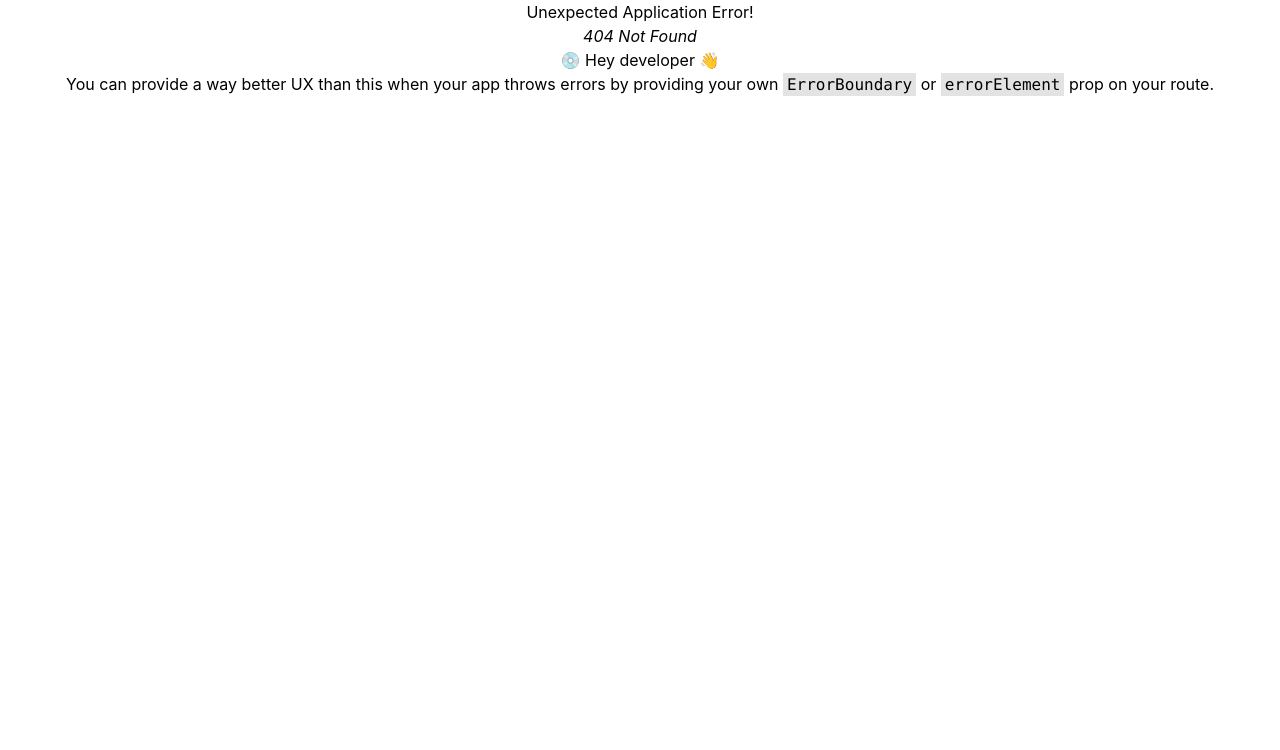
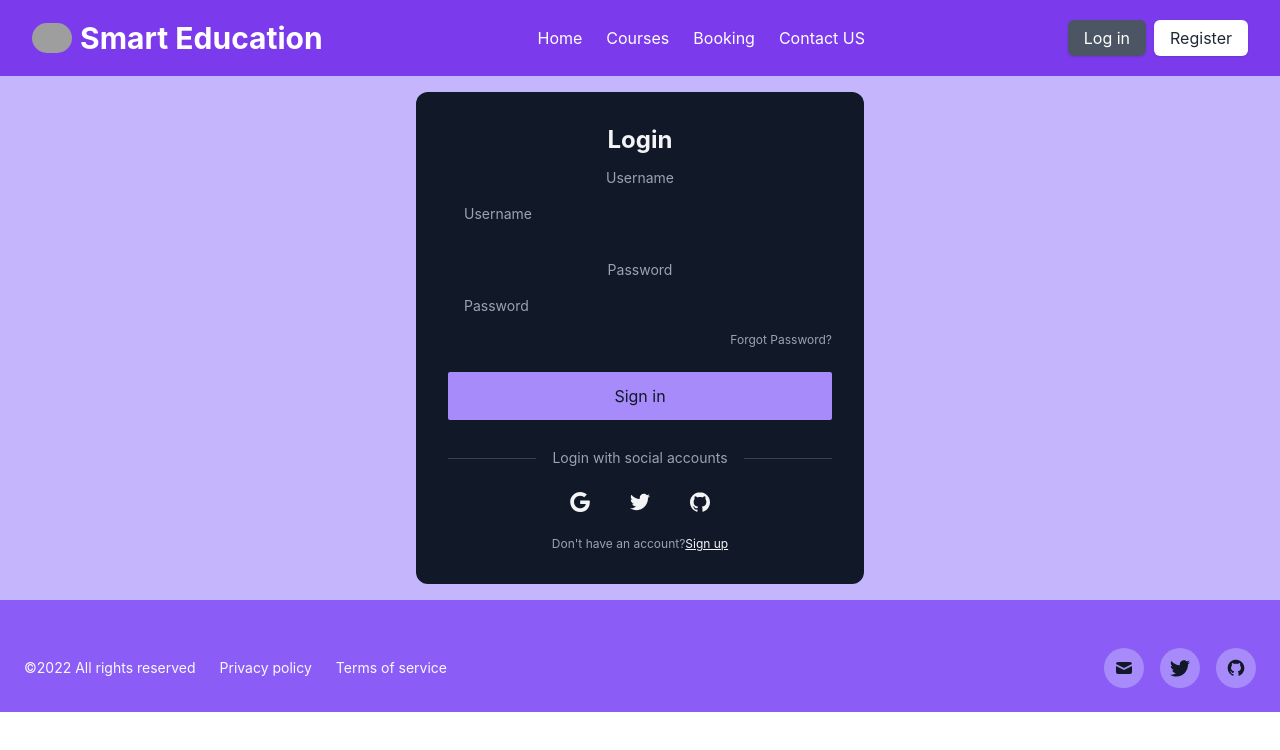
Before and after one commit to SheuliAkterShathy/smart-education-clientside, a React (Create React App) app: page /login in a window 1280 px wide. Before the commit this address had no page. Shown: the top 750 px of the page. Built offline with nearby package versions, Linux system fonts and the light colour scheme; grey boxes are pictures that could not be loaded.

Commit message:
login page add

```diff
--- /dev/null
+++ b/src/components/Courses/Courses.js
@@ -0,0 +1,50 @@
+import React from "react";
+
+const Courses = () => {
+  return (
+    <div className=" md:grid grid-cols-5 my-5">
+      <div className="col-span-1">
+        <ul>
+          <li>
+            <p>courses-1</p>
+            <p>courses-1</p>
+            <p>courses-1</p>
+            <p>courses-1</p>
+            <p>courses-1</p>
+            <p>courses-1</p>
+          </li>
+        </ul>
+      </div>
+
+      <div className="col-span-4 gap-4 md:flex ">
+        <div className=" mx-auto p-4 max-w-md rounded-md shadow-md bg-gray-900 text-gray-100">
+          <img
+            src="https://source.unsplash.com/random/300x300/?2"
+            alt=""
+            className="object-cover object-center w-full rounded-t-md h-60 bg-gray-500"
+          />
+          <div className="flex flex-col justify-between p-5 space-y-5">
+            <div className="space-y-1">
+              <h2 className="text-3xl font-semibold tracking-wide">
+                Donec lectus leo
+              </h2>
+              <p className="text-gray-100">
+                Curabitur luctus erat nunc, sed ullamcorper erat vestibulum
+                eget.
+              </p>
+            </div>
+            <button
+              type="button"
+              className="flex items-center justify-center w-full p-2 font-semibold tracking-wide rounded-md bg-violet-400 text-gray-900 mb-0"
+            >
+              Read more
+            </button>
+          </div>
+        </div>
+
+    </div>
+    </div>
+  );
+};
+
+export default Courses;
--- a/src/components/Header/Header.js
+++ b/src/components/Header/Header.js
@@ -65,10 +65,10 @@
                     >
                         <ul className="items-center justify-center space-y-8 md:flex md:space-x-6 md:space-y-0">
                             <li className="text-white hover:text-indigo-200">
-                                <NavLink to="">Home</NavLink>
+                                <NavLink to="/">Home</NavLink>
                             </li>
                             <li className="text-white hover:text-indigo-200">
-                                <NavLink to="">Courses</NavLink>
+                                <NavLink to="courses">Courses</NavLink>
                             </li>
                             <li className="text-white hover:text-indigo-200">
                                 <NavLink to="booking">Booking</NavLink>
--- /dev/null
+++ b/src/components/Login/Login.js
@@ -0,0 +1,97 @@
+import React from "react";
+
+const Login = () => {
+  return (
+    <div className="bg-violet-300 py-4">
+      <div className="w-full max-w-md p-8 space-y-3 rounded-xl bg-gray-900 text-gray-100 mx-auto">
+        <h1 className="text-2xl font-bold text-center">Login</h1>
+        <form
+          novalidate=""
+          action=""
+          className="space-y-6 ng-untouched ng-pristine ng-valid"
+        >
+          <div className="space-y-1 text-sm">
+            <label for="username" className="block text-gray-400">
+              Username
+            </label>
+            <input
+              type="text"
+              name="username"
+              id="username"
+              placeholder="Username"
+              className="w-full px-4 py-3 rounded-md border-gray-700 bg-gray-900 text-gray-100 focus:border-violet-400"
+            />
+          </div>
+          <div className="space-y-1 text-sm">
+            <label for="password" className="block text-gray-400">
+              Password
+            </label>
+            <input
+              type="password"
+              name="password"
+              id="password"
+              placeholder="Password"
+              className="w-full px-4 py-3 rounded-md border-gray-700 bg-gray-900 text-gray-100 focus:border-violet-400"
+            />
+            <div className="flex justify-end text-xs text-gray-400">
+              <a rel="noopener noreferrer" href="#">
+                Forgot Password?
+              </a>
+            </div>
+          </div>
+          <button className="block w-full p-3 text-center rounded-sm text-gray-900 bg-violet-400">
+            Sign in
+          </button>
+        </form>
+        <div className="flex items-center pt-4 space-x-1">
+          <div className="flex-1 h-px sm:w-16 bg-gray-700"></div>
+          <p className="px-3 text-sm text-gray-400">
+            Login with social accounts
+          </p>
+          <div className="flex-1 h-px sm:w-16 bg-gray-700"></div>
+        </div>
+        <div className="flex justify-center space-x-4">
+          <button aria-label="Log in with Google" className="p-3 rounded-sm">
+            <svg
+              xmlns="http://www.w3.org/2000/svg"
+              viewBox="0 0 32 32"
+              className="w-5 h-5 fill-current"
+            >
+              <path d="M16.318 13.714v5.484h9.078c-0.37 2.354-2.745 6.901-9.078 6.901-5.458 0-9.917-4.521-9.917-10.099s4.458-10.099 9.917-10.099c3.109 0 5.193 1.318 6.38 2.464l4.339-4.182c-2.786-2.599-6.396-4.182-10.719-4.182-8.844 0-16 7.151-16 16s7.156 16 16 16c9.234 0 15.365-6.49 15.365-15.635 0-1.052-0.115-1.854-0.255-2.651z"></path>
+            </svg>
+          </button>
+          <button aria-label="Log in with Twitter" className="p-3 rounded-sm">
+            <svg
+              xmlns="http://www.w3.org/2000/svg"
+              viewBox="0 0 32 32"
+              className="w-5 h-5 fill-current"
+            >
+              <path d="M31.937 6.093c-1.177 0.516-2.437 0.871-3.765 1.032 1.355-0.813 2.391-2.099 2.885-3.631-1.271 0.74-2.677 1.276-4.172 1.579-1.192-1.276-2.896-2.079-4.787-2.079-3.625 0-6.563 2.937-6.563 6.557 0 0.521 0.063 1.021 0.172 1.495-5.453-0.255-10.287-2.875-13.52-6.833-0.568 0.964-0.891 2.084-0.891 3.303 0 2.281 1.161 4.281 2.916 5.457-1.073-0.031-2.083-0.328-2.968-0.817v0.079c0 3.181 2.26 5.833 5.26 6.437-0.547 0.145-1.131 0.229-1.724 0.229-0.421 0-0.823-0.041-1.224-0.115 0.844 2.604 3.26 4.5 6.14 4.557-2.239 1.755-5.077 2.801-8.135 2.801-0.521 0-1.041-0.025-1.563-0.088 2.917 1.86 6.36 2.948 10.079 2.948 12.067 0 18.661-9.995 18.661-18.651 0-0.276 0-0.557-0.021-0.839 1.287-0.917 2.401-2.079 3.281-3.396z"></path>
+            </svg>
+          </button>
+          <button aria-label="Log in with GitHub" className="p-3 rounded-sm">
+            <svg
+              xmlns="http://www.w3.org/2000/svg"
+              viewBox="0 0 32 32"
+              className="w-5 h-5 fill-current"
+            >
+              <path d="M16 0.396c-8.839 0-16 7.167-16 16 0 7.073 4.584 13.068 10.937 15.183 0.803 0.151 1.093-0.344 1.093-0.772 0-0.38-0.009-1.385-0.015-2.719-4.453 0.964-5.391-2.151-5.391-2.151-0.729-1.844-1.781-2.339-1.781-2.339-1.448-0.989 0.115-0.968 0.115-0.968 1.604 0.109 2.448 1.645 2.448 1.645 1.427 2.448 3.744 1.74 4.661 1.328 0.14-1.031 0.557-1.74 1.011-2.135-3.552-0.401-7.287-1.776-7.287-7.907 0-1.751 0.62-3.177 1.645-4.297-0.177-0.401-0.719-2.031 0.141-4.235 0 0 1.339-0.427 4.4 1.641 1.281-0.355 2.641-0.532 4-0.541 1.36 0.009 2.719 0.187 4 0.541 3.043-2.068 4.381-1.641 4.381-1.641 0.859 2.204 0.317 3.833 0.161 4.235 1.015 1.12 1.635 2.547 1.635 4.297 0 6.145-3.74 7.5-7.296 7.891 0.556 0.479 1.077 1.464 1.077 2.959 0 2.14-0.020 3.864-0.020 4.385 0 0.416 0.28 0.916 1.104 0.755 6.4-2.093 10.979-8.093 10.979-15.156 0-8.833-7.161-16-16-16z"></path>
+            </svg>
+          </button>
+        </div>
+        <p className="text-xs text-center sm:px-6 text-gray-400">
+          Don't have an account?
+          <a
+            rel="noopener noreferrer"
+            href="#"
+            className="underline text-gray-100"
+          >
+            Sign up
+          </a>
+        </p>
+      </div>
+    </div>
+  );
+};
+
+export default Login;
```
Also changed, not shown: src/App.js (+10 -0 lines).
